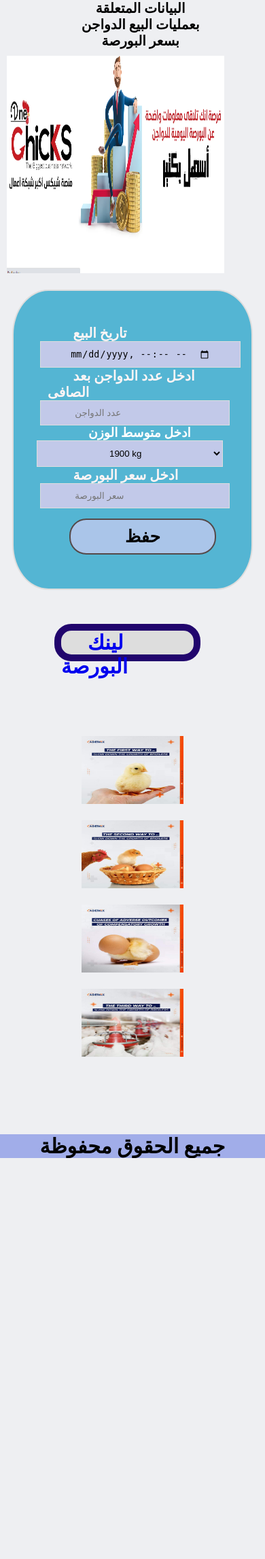
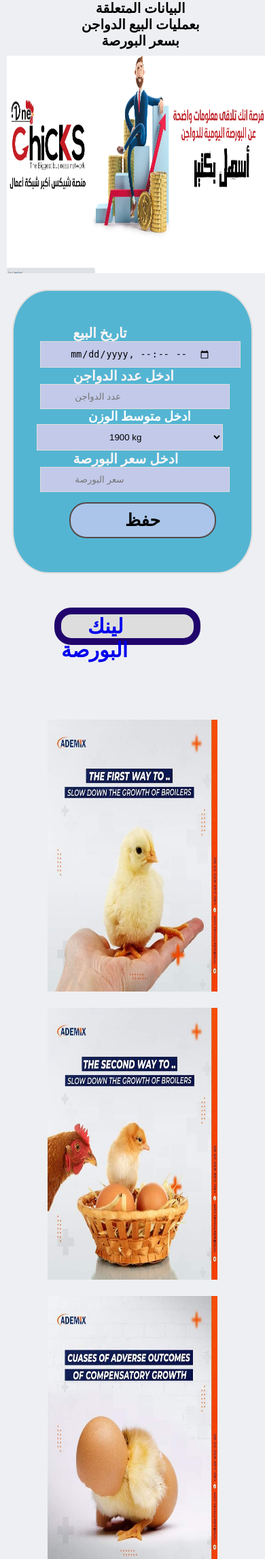
Before and after one commit to mohamedHamedAhmed/project-roses, a PHP site: page /last/index6.html in a window 390 px wide. Shown: the top 2294 px of the page at 68% size. Before the commit the page ends 1704 px from the top, so only its background shows below. Run offline with PHP 8.4, Linux system fonts and the light colour scheme.

Commit message:
farm system

```diff
--- a/assets k/scss/_header.scss
+++ b/assets k/scss/_header.scss
@@ -117,7 +117,7 @@
             margin-left:70px ;
         }
         .home{
-            margin-left: -50px;
+            margin-left: -90px;
         }
 
 
--- a/assets k/style.css
+++ b/assets k/style.css
@@ -107,6 +107,6 @@
     margin-left: 70px; }
 
   .home {
-    margin-left: -50px; } }
+    margin-left: -90px; } }
 
 /*# sourceMappingURL=style.css.map */
--- a/assets sign up/css/_header.scss
+++ b/assets sign up/css/_header.scss
@@ -73,7 +73,7 @@
 @media(max-width:992px){
     .event form{
 
-        margin-left:18%;
+        margin-left:14%;
 
     }
 }
--- a/assets sign up/main.css
+++ b/assets sign up/main.css
@@ -61,6 +61,6 @@
     background-color: chartreuse; } }
 @media (max-width: 992px) {
   .event form {
-    margin-left: 18%; } }
+    margin-left: 14%; } }
 
 /*# sourceMappingURL=main.css.map */
--- a/assets/css/scss/layout/_header.scss
+++ b/assets/css/scss/layout/_header.scss
@@ -300,10 +300,11 @@
         color: aliceblue;
         font-size: 25px;
         font-weight: bold;
+
     text-align: right;
     }
     .main-nav .main-ul li:hover .movingto{
-        margin-left: -13rem;
+        margin-left: -15.5rem;
         position: fixed;
         background-color: rgb(202, 191, 191);
         margin-top: -30px;
@@ -340,7 +341,7 @@
 }
 .overlay form{
 
-    margin-left: 2rem;
+    margin-left: 3rem;
     align-items: center;
 
 
--- a/last/assets/css/last.css
+++ b/last/assets/css/last.css
@@ -655,12 +655,12 @@
     font-size: 20px; }
 
   .header .porsa {
-    width: 20rem;
+    width: 24rem;
     height: 20rem; }
 
   .header img {
-    width: 150px;
-    height: 100px;
+    width: 250px;
+    height: 400px;
     margin: 10px; }
 
   .link {
--- a/last/assets/css/scss/_header.scss
+++ b/last/assets/css/scss/_header.scss
@@ -750,15 +750,15 @@
 font-size: 20px;
      }
      .header .porsa{
-        width: 20rem;
+        width: 24rem;
         height:20rem;
     }
-
     .header img{
-        width: 150px;
-        height: 100px;
+        width: 250px;
+        height: 400px;
         margin: 10px;
         }
+
 
      .link{
     background-color: #ddd;
--- a/last/index6.html
+++ b/last/index6.html
@@ -15,7 +15,7 @@
             <label for="">تاريخ البيع</label>
             <input type="datetime-local" class="data" name="date required">
             <br>
-            <label for="">ادخل عدد الدواجن بعد الصافى </label>
+            <label for="">ادخل عدد الدواجن </label>
             <input type="text" placeholder="عدد الدواجن" class="data1" name="number_of_poultry" required>
             <br>
             <h3> ادخل متوسط الوزن</h3>
```
Also changed, not shown: assets/css/page.css (+6 -6 lines), assets/css/scss/layout/_section.scss (+5 -5 lines), index.html (+11 -10 lines), 2 other files.
